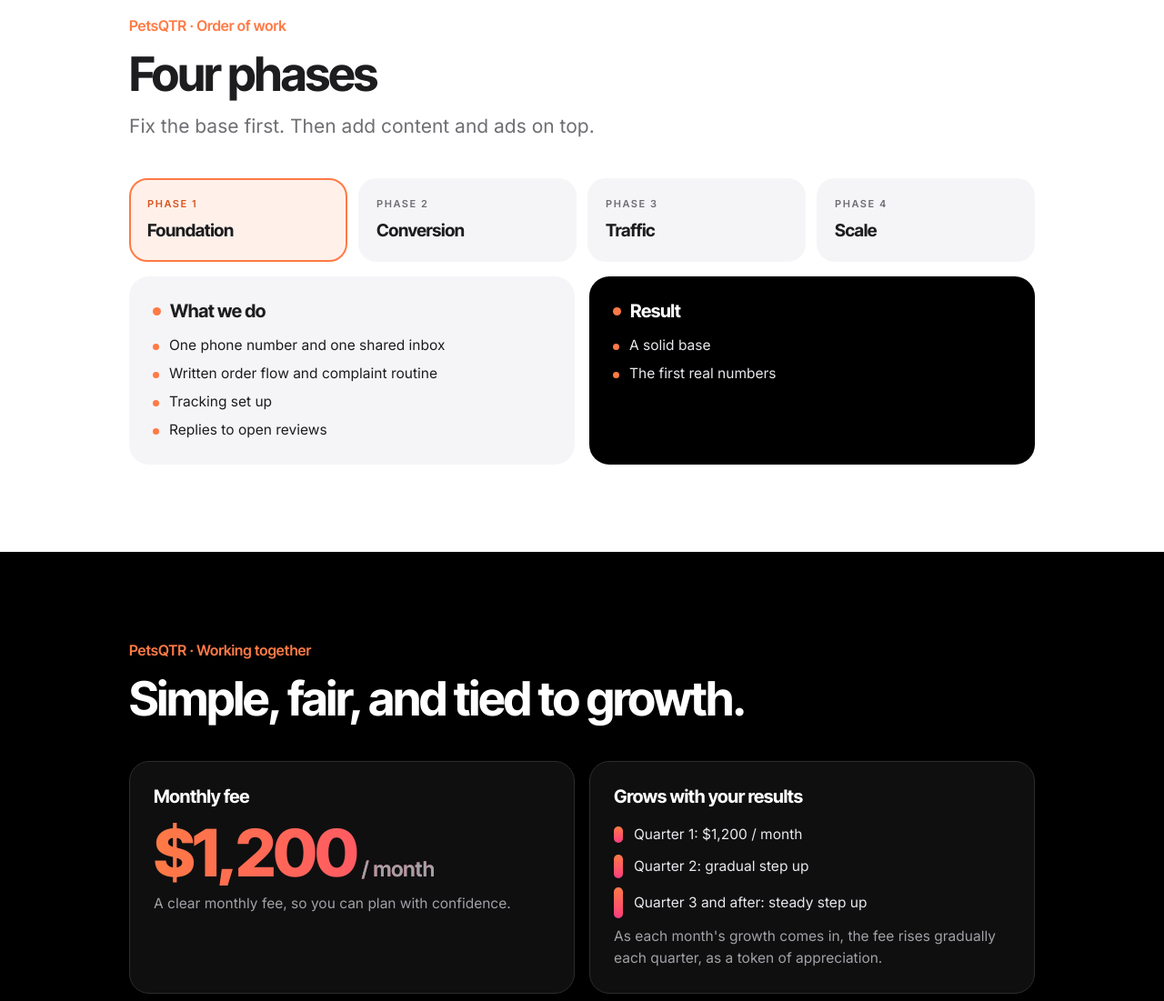
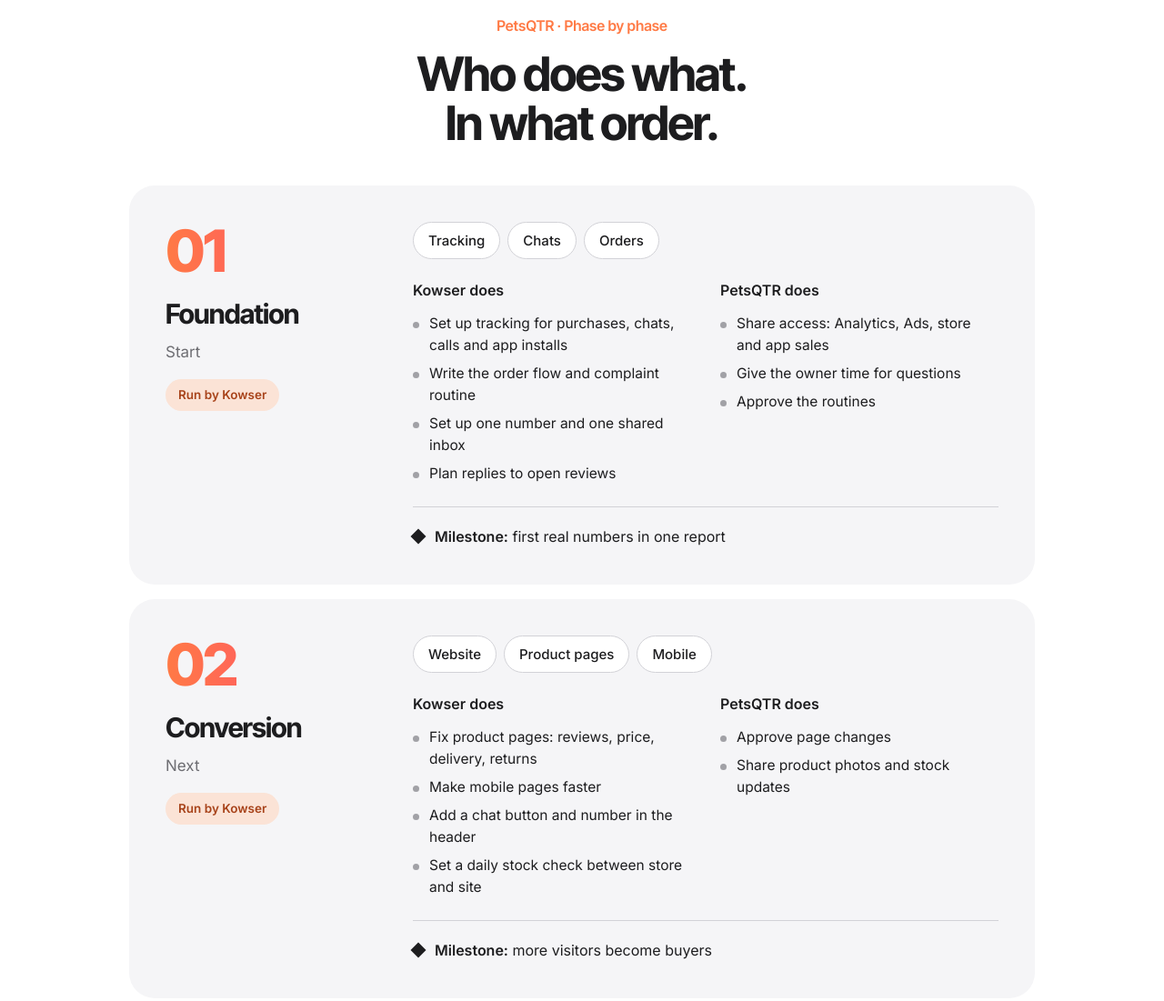
Before and after one commit to KowserAhmed-KDC/petsqtr-proposal, a plain HTML site: page index.html in a window 1280 px wide. Shown: the part 6500-7601 px from the top of the page at 91% size. Drawn offline with Linux system fonts and the light colour scheme.

Commit message:
Update index.html

```diff
--- a/index.html
+++ b/index.html
@@ -161,6 +161,21 @@ h2 { font-family: var(--display); font-weight: 700; font-size: clamp(32px, 6vw,
 #step-panel .card { background: var(--grey); }
 #step-panel .card.out-card { background: var(--black); }
 
+/* phases */
+.phases { display: grid; gap: 16px; }
+.phase { background: var(--grey); border-radius: 28px; padding: 40px; display: grid; grid-template-columns: 240px 1fr; gap: 32px; }
+.pn { font-family: var(--display); font-weight: 800; font-size: 64px; letter-spacing: -.04em; line-height: 1; background: linear-gradient(90deg, var(--orange), var(--pink)); -webkit-background-clip: text; background-clip: text; color: transparent; }
+.phase h3 { font-family: var(--display); font-size: 30px; font-weight: 700; letter-spacing: -.03em; margin-top: 14px; }
+.pt { color: var(--muted); margin-top: 6px; }
+.run { display: inline-block; margin-top: 16px; background: #fbe3d6; color: #a8431a; font-weight: 600; font-size: 13.5px; border-radius: 999px; padding: 7px 14px; }
+.chips2 { display: flex; flex-wrap: wrap; gap: 8px; margin-bottom: 22px; }
+.chips2 span { background: #fff; border: 1px solid var(--line); border-radius: 999px; padding: 8px 16px; font-weight: 500; font-size: 15px; }
+.cols { display: grid; grid-template-columns: 1fr 1fr; gap: 32px; }
+.cols h4 { font-size: 16px; font-weight: 700; margin-bottom: 12px; }
+.mile { margin-top: 24px; padding-top: 20px; border-top: 1px solid var(--line); font-size: 16px; }
+.mile::before { content: ""; display: inline-block; width: 12px; height: 12px; background: var(--ink); transform: rotate(45deg); margin-right: 12px; }
+@media (max-width: 860px) { .phase { grid-template-columns: 1fr; padding: 28px; gap: 22px; } .cols { grid-template-columns: 1fr; gap: 22px; } .pn { font-size: 52px; } }
+
 /* investment */
 .price { font-family: var(--display); font-weight: 800; font-size: clamp(44px, 8vw, 72px); letter-spacing: -.045em; line-height: 1; margin: 14px 0 6px; }
 .price small { font-size: .32em; letter-spacing: 0; color: var(--muted-dark); font-weight: 600; margin-left: 6px; }
@@ -322,13 +337,56 @@ footer p { color: var(--muted-dark); max-width: 80ch; }
 
 <section id="roadmap">
   <div class="wrap">
-    <div class="head">
-      <span class="eyebrow">PetsQTR · Order of work</span>
-      <h2>Four phases</h2>
-      <p class="sub">Fix the base first. Then add content and ads on top.</p>
+    <div class="head center">
+      <span class="eyebrow">PetsQTR · Phase by phase</span>
+      <h2>Who does what.<br>In what order.</h2>
     </div>
-    <div class="steps" role="tablist" aria-label="Phases" id="steps"></div>
-    <div class="grid g2" id="step-panel" role="tabpanel"></div>
+    <div class="phases">
+      <article class="phase">
+        <div class="pl"><div class="pn">01</div><h3>Foundation</h3><p class="pt">Start</p><span class="run">Run by Kowser</span></div>
+        <div class="pr">
+          <div class="chips2"><span>Tracking</span><span>Chats</span><span>Orders</span></div>
+          <div class="cols">
+            <div><h4>Kowser does</h4><ul class="bul"><li>Set up tracking for purchases, chats, calls and app installs</li><li>Write the order flow and complaint routine</li><li>Set up one number and one shared inbox</li><li>Plan replies to open reviews</li></ul></div>
+            <div><h4>PetsQTR does</h4><ul class="bul"><li>Share access: Analytics, Ads, store and app sales</li><li>Give the owner time for questions</li><li>Approve the routines</li></ul></div>
+          </div>
+          <p class="mile"><b>Milestone:</b> first real numbers in one report</p>
+        </div>
+      </article>
+      <article class="phase">
+        <div class="pl"><div class="pn">02</div><h3>Conversion</h3><p class="pt">Next</p><span class="run">Run by Kowser</span></div>
+        <div class="pr">
+          <div class="chips2"><span>Website</span><span>Product pages</span><span>Mobile</span></div>
+          <div class="cols">
+            <div><h4>Kowser does</h4><ul class="bul"><li>Fix product pages: reviews, price, delivery, returns</li><li>Make mobile pages faster</li><li>Add a chat button and number in the header</li><li>Set a daily stock check between store and site</li></ul></div>
+            <div><h4>PetsQTR does</h4><ul class="bul"><li>Approve page changes</li><li>Share product photos and stock updates</li></ul></div>
+          </div>
+          <p class="mile"><b>Milestone:</b> more visitors become buyers</p>
+        </div>
+      </article>
+      <article class="phase">
+        <div class="pl"><div class="pn">03</div><h3>Traffic</h3><p class="pt">Then</p><span class="run">Run by Kowser</span></div>
+        <div class="pr">
+          <div class="chips2"><span>Ads</span><span>Video</span><span>Search</span></div>
+          <div class="cols">
+            <div><h4>Kowser does</h4><ul class="bul"><li>Run Google Search, Shopping and local ads, Qatar only</li><li>Set up remarketing</li><li>Guide Reels and Shorts with one logo outro and one action</li><li>Send the first monthly report</li></ul></div>
+            <div><h4>PetsQTR does</h4><ul class="bul"><li>Approve offers and content</li><li>Film in the store when needed</li><li>Confirm the ad budget</li></ul></div>
+          </div>
+          <p class="mile"><b>Milestone:</b> cost per order is clear</p>
+        </div>
+      </article>
+      <article class="phase">
+        <div class="pl"><div class="pn">04</div><h3>Scale</h3><p class="pt">After</p><span class="run">Run by Kowser</span></div>
+        <div class="pr">
+          <div class="chips2"><span>Repeat sales</span><span>Partners</span><span>New reach</span></div>
+          <div class="cols">
+            <div><h4>Kowser does</h4><ul class="bul"><li>Build food subscriptions and loyalty rewards</li><li>Find creator and groomer partners</li><li>Plan shop and vet clinic shared offers</li><li>Move budget to the best performers</li></ul></div>
+            <div><h4>PetsQTR does</h4><ul class="bul"><li>Approve partner deals</li><li>Decide budget moves</li></ul></div>
+          </div>
+          <p class="mile"><b>Milestone:</b> repeat sales grow</p>
+        </div>
+      </article>
+    </div>
   </div>
 </section>
 
@@ -493,31 +551,7 @@ footer p { color: var(--muted-dark); max-width: 80ch; }
   });
   renderRhythm("month");
 
-  /* roadmap */
-  var phases = [
-    { n: "1", h: "Foundation",
-      a: ["One phone number and one shared inbox", "Written order flow and complaint routine", "Tracking set up", "Replies to open reviews"], b: ["A solid base", "The first real numbers"] },
-    { n: "2", h: "Conversion",
-      a: ["Product page fixes and reviews on products", "Payment, delivery and returns shown clearly", "Faster mobile pages", "Stock check between store and site"], b: ["More visitors become buyers"] },
-    { n: "3", h: "Traffic",
-      a: ["Google Search, Shopping and local ads", "Remarketing on your ad channels", "Regular Reels and YouTube Shorts", "First monthly report"], b: ["More of the right visitors", "Clear data on what sells"] },
-    { n: "4", h: "Scale",
-      a: ["Food subscriptions and loyalty rewards", "Creator and groomer partners", "Shop and vet clinic shared offers", "Budget moves to best performers"], b: ["Repeat sales", "Steady growth"] }
-  ];
-  var stepsEl = document.getElementById("steps"), sp = document.getElementById("step-panel");
-  function renderStep(i) {
-    var p = phases[i];
-    Array.prototype.forEach.call(stepsEl.children, function (b, j) { b.setAttribute("aria-selected", j === i ? "true" : "false"); });
-    sp.innerHTML = '<div class="card rcard"><h3><i></i>What we do</h3>' + ul(p.a) + '</div><div class="card rcard out-card"><h3><i></i>Result</h3>' + ul(p.b) + '</div>';
-  }
-  phases.forEach(function (p, i) {
-    var b = document.createElement("button");
-    b.className = "step"; b.type = "button"; b.setAttribute("role", "tab");
-    b.innerHTML = "<small>Phase " + p.n + "</small><b>" + p.h + "</b>";
-    b.addEventListener("click", function () { renderStep(i); });
-    stepsEl.appendChild(b);
-  });
-  renderStep(0);
+
 
 })();
 </script>
```
